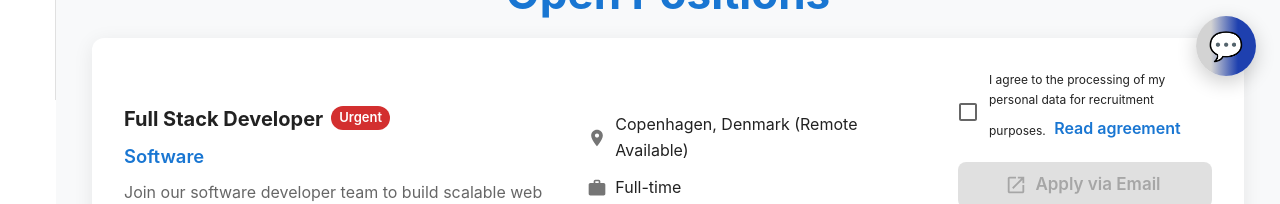
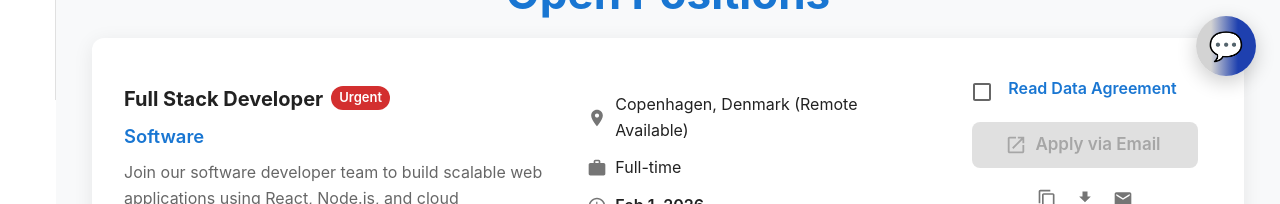
Before and after one commit to farhadayan/friendly, a React (Create React App) app in the folder Frontend/friendlyfront/: page /careers in a window 1280 px wide. Shown: the part 700-904 px from the top of the page. Built offline with nearby package versions, Linux system fonts and the light colour scheme.

Commit message:
update agreement text

```diff
--- a/Frontend/friendlyfront/src/components/itsupport/SimpleEmailApplyButton.tsx
+++ b/Frontend/friendlyfront/src/components/itsupport/SimpleEmailApplyButton.tsx
@@ -157,15 +157,14 @@ Best regards,
                     }
                     label={
                         <Typography variant="caption">
-                            I agree to the processing of my personal data for recruitment
-                            purposes.{' '}
                             <Button
                                 size="small"
                                 variant="text"
                                 onClick={() => setGdprDialogOpen(true)}
                             >
-                                Read agreement
+                                Read Data Agreement
                             </Button>
+
                         </Typography>
                     }
                 />
```
